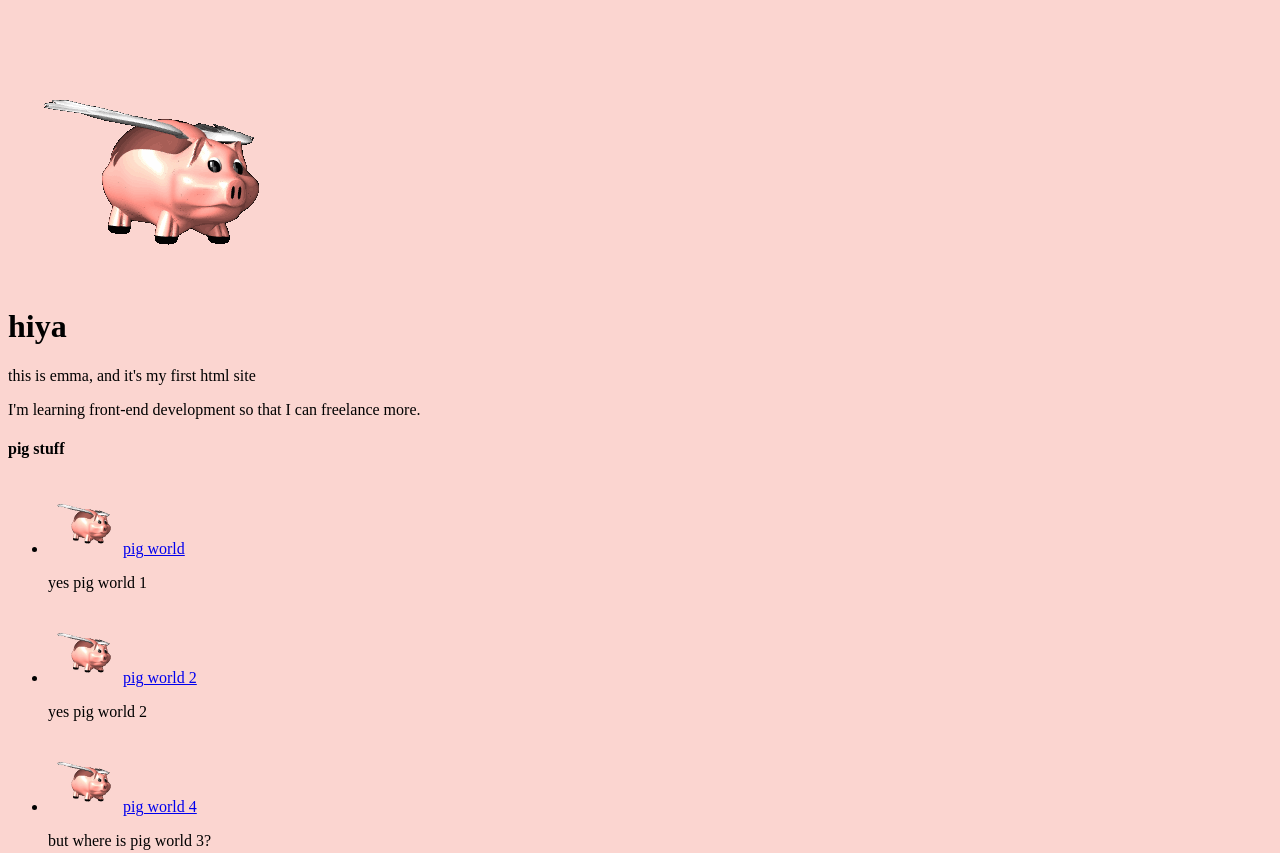
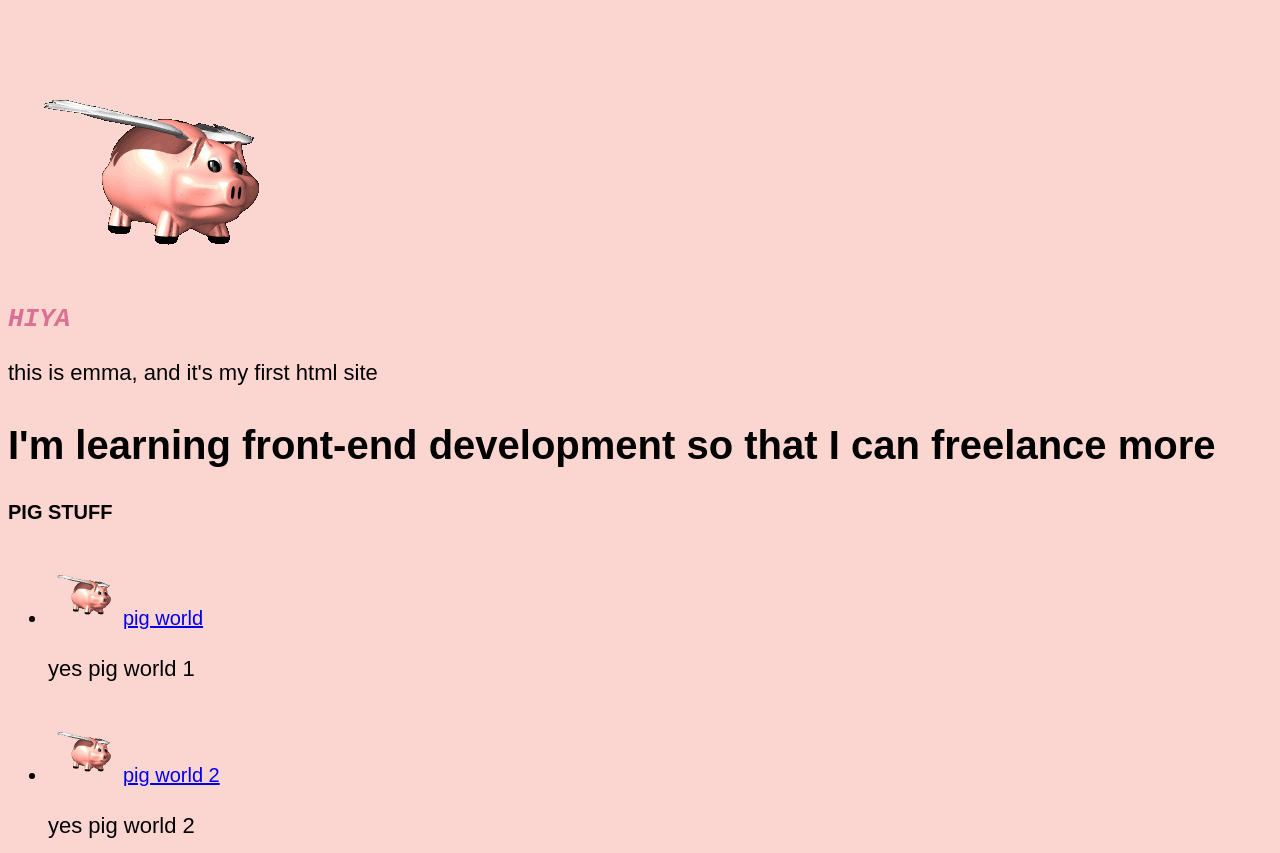
Before and after one commit to nworb9/cursed-site, a plain HTML site: page index.html in a window 1280 px wide. Shown: the top 853 px of the page. Drawn offline with Linux system fonts and the light colour scheme.

Commit message:
init styles

```diff
--- a/index.html
+++ b/index.html
@@ -5,15 +5,16 @@
     <meta http-equiv="X-UA-Compatible" content="IE=edge" />
     <meta name="viewport" content="width=device-width, initial-scale=1.0" />
     <title>emma's simple site</title>
+    <link href="styles/style.css" rel="stylesheet"/>
   </head>
   <body style="background-color: #fbd5d0">
     <header>
     <img src="./public/pig.gif" alt="pig flying but retro"/>
-    <h1>hiya</h1>
+    <h1 >hiya</h1>
     <p>this is emma, and it's my first html site</p>
   </header>
   <article>
-    I'm learning front-end development so that I can freelance more.
+    <h2>I'm learning front-end development so that I can freelance more</h2>
   </article>
   <aside>
     <h4>pig stuff</h4>
--- /dev/null
+++ b/styles/style.css
@@ -0,0 +1,33 @@
+h1 {
+    color: palevioletred;
+    font-size: 26px;
+    font-family: monospace;
+    text-transform: uppercase;
+    font-style: italic;
+ }
+
+ h2 {
+    font-size: 40px;
+    font-family: sans-serif;
+ }
+
+h3 {
+    font-size: 30px;
+}
+
+h4 {
+    font-size: 20px;
+    font-family: sans-serif;
+    text-transform: uppercase;
+}
+
+ p {
+    font-size: 22px;
+    font-family: sans-serif;
+    line-height: 1.5;
+ }
+
+ li {
+    font-size:20px;
+    font-family: sans-serif;
+ }
```
Also changed, not shown: product.html (+3 -2 lines).
